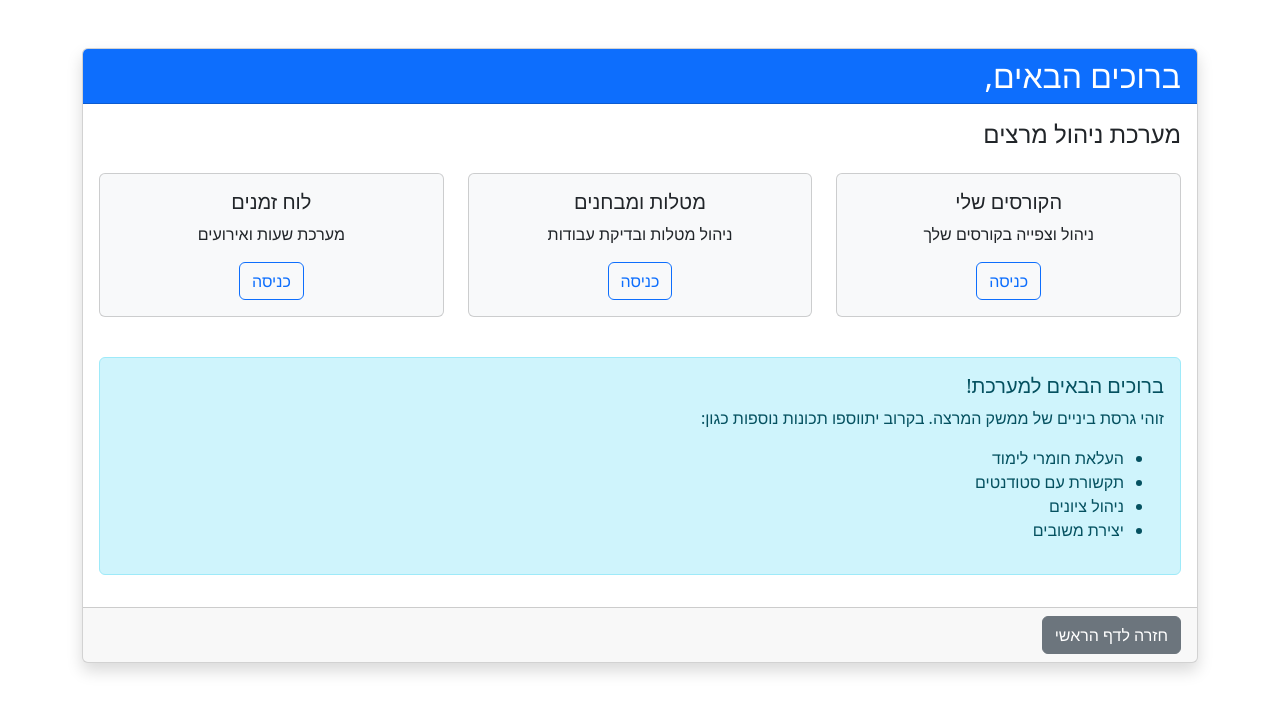
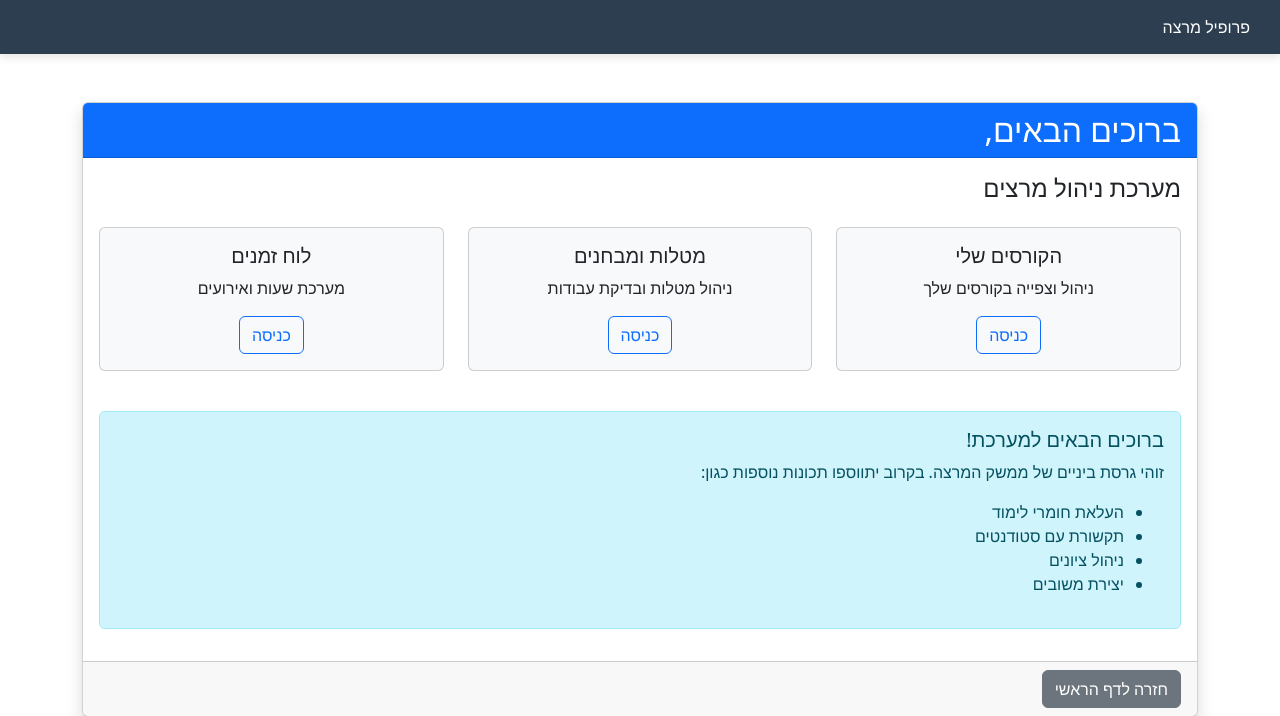
Before and after one commit to KeturahS/CICD_UNLOCKED, a Django app: page /lecturer/ in a window 1280 px wide. Shown: the top 716 px of the page. Run offline with Django 5.2, Linux system fonts and the light colour scheme.

Commit message:
BSPM25T10-130,BSPM25T10-131 , BSPM25T10-132 View lecturer profile

```diff
--- a/CICD__UNLOCKED/App_SetUp/templates/lecturer.html
+++ b/CICD__UNLOCKED/App_SetUp/templates/lecturer.html
@@ -6,8 +6,34 @@
     <meta name="viewport" content="width=device-width, initial-scale=1, shrink-to-fit=no">
     <link href="https://cdn.jsdelivr.net/npm/bootstrap@5.3.0/dist/css/bootstrap.min.css" rel="stylesheet">
     <title>דף מרצה</title>
+    <style>
+        .navbar {
+            background-color: #2c3e50;
+            padding: 15px 30px;
+            display: flex;
+            justify-content: flex-start;
+            align-items: center;
+            box-shadow: 0 4px 8px rgba(0,0,0,0.1);
+        }
+
+        .navbar a {
+            color: white;
+            text-decoration: none;
+            margin-left: 20px;
+            font-size: 16px;
+            transition: color 0.3s ease;
+        }
+
+        .navbar a:hover {
+            color: #1abc9c;
+        }
+    </style>
 </head>
 <body>
+    <div class="navbar">
+        <a href="{% url 'lecturer_profile' %}">פרופיל מרצה</a>
+
+    </div>
     <div class="container py-5">
         <div class="row">
             <div class="col-12">
--- a/CICD__UNLOCKED/App_SetUp/urls.py
+++ b/CICD__UNLOCKED/App_SetUp/urls.py
@@ -24,6 +24,7 @@ urlpatterns = [
     path('reset/<uidb64>/<token>/', auth_views.PasswordResetConfirmView.as_view(), name='password_reset_confirm'),
     path('reset/done/', auth_views.PasswordResetCompleteView.as_view(), name='password_reset_complete'),
     path('student/profile/', views.student_profile_view, name='student_profile'),
+    path('lecturer/profile/', views.lecturer_profile_view, name='lecturer_profile'),
 
 
 ]
--- a/CICD__UNLOCKED/App_SetUp/views.py
+++ b/CICD__UNLOCKED/App_SetUp/views.py
@@ -330,3 +330,19 @@ def student_profile_view(request):
         profile = None
 
     return render(request, 'student_profile.html', {'profile': profile})
+
+
+@login_required
+def lecturer_profile_view(request):
+    user = request.user
+
+    # בדיקה האם המשתמש הוא סטודנט
+    if not user.is_lecturer:
+        return redirect('login_view')
+
+    try:
+        profile = user.lecturer_profile
+    except LecturerProfile.DoesNotExist:
+        profile = None
+
+    return render(request, 'lecturer_profile.html', {'profile': profile})
```
Also changed, not shown: CICD__UNLOCKED/App_SetUp/templates/lecturer_profile.html (added, +57 -0 lines), CICD__UNLOCKED/db.sqlite3 (added).
